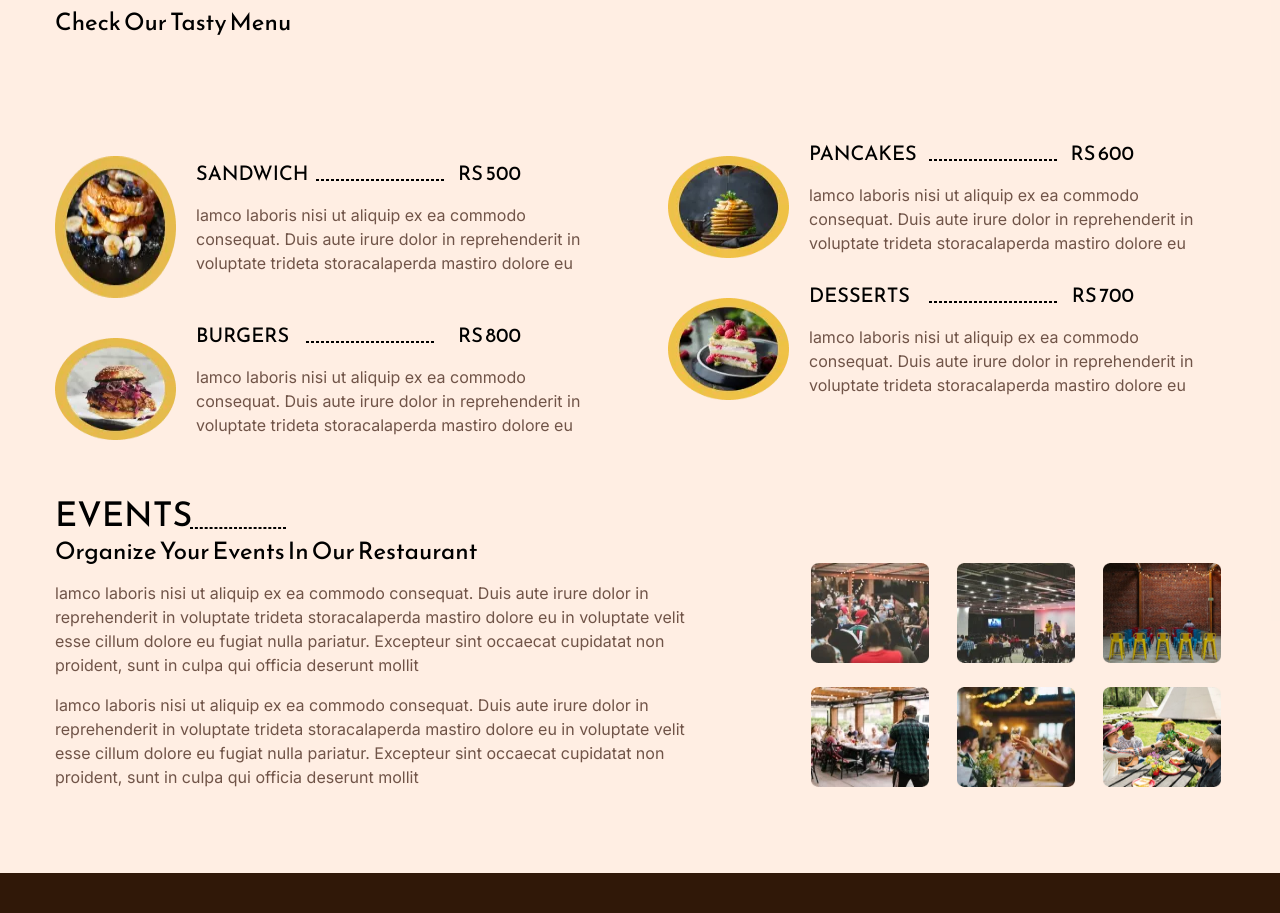
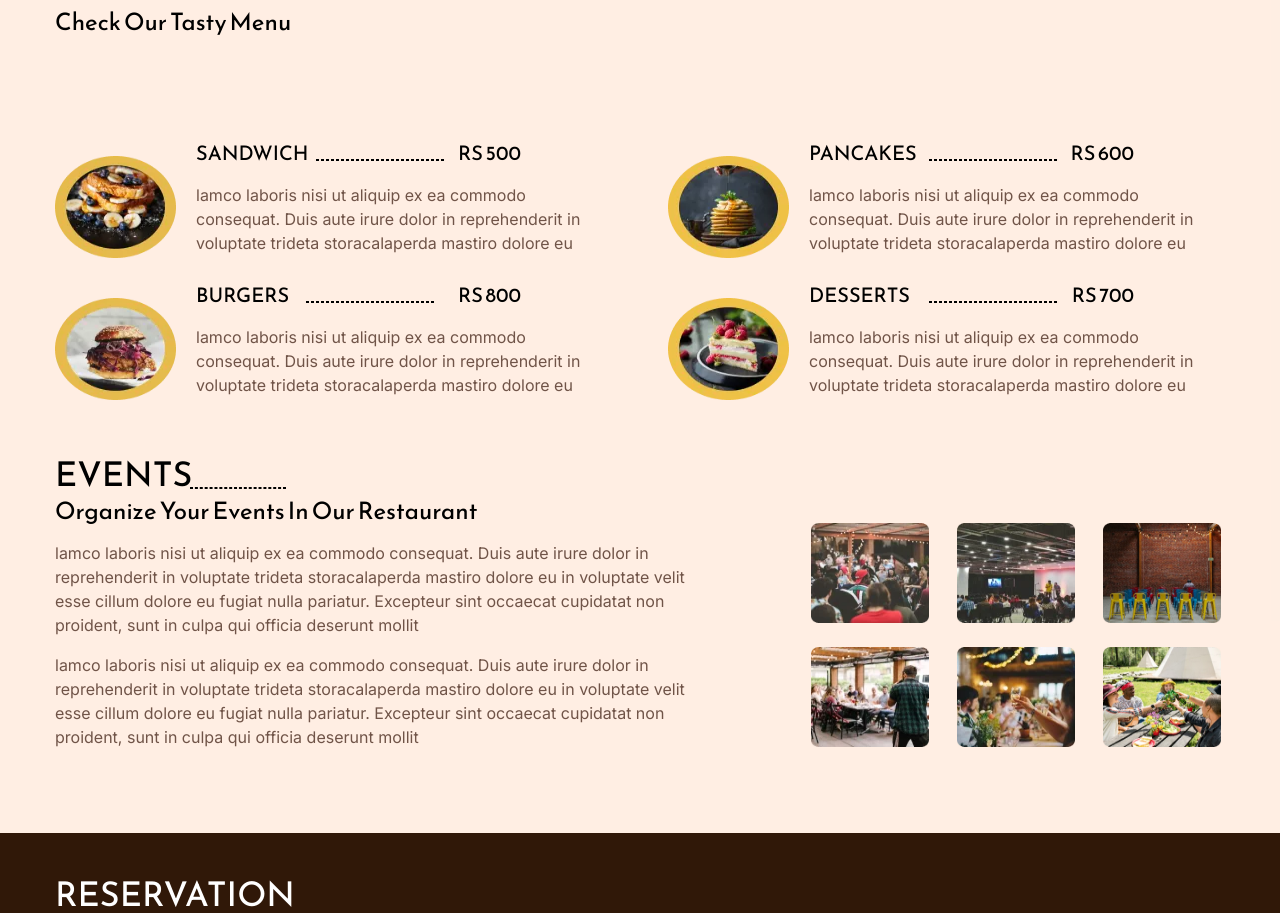
Before and after one commit to MSDipper/best_food, a Next.js app: page / in a window 1280 px wide. Shown: the part 1412-2325 px from the top of the page. Built offline with nearby package versions, Linux system fonts and the light colour scheme; a web font is replaced by a local one.

Commit message:
Update Menu.tsx

```diff
--- a/components/sub/Menu.tsx
+++ b/components/sub/Menu.tsx
@@ -27,8 +27,8 @@ const Menu = () => {
                         variants={slideInFromLeft(0.8)}
                     >
                         <div className='flex xs:items-center justify-center md:justify-normal sm:items-normal xs:flex-col sm:flex-row gap-x-5'>
-                            <div className='pt-10'>
-                                <img className='w-[121px] h-[142px]' src="/menu/1.webp" alt="menu-img" loading="lazy" />
+                            <div>
+                                <img className='pt-10 w-[121px] h-[142px]' src="/menu/1.webp" alt="menu-img" loading="lazy" />
                             </div>
                             <div className='max-w-[600px] pt-4'>
                                 <h3 className='relative max-w-[325px] xs:m-auto sm:m-0 flex justify-between reem text-xl leading-9 pb-3 uppercase'>
```
